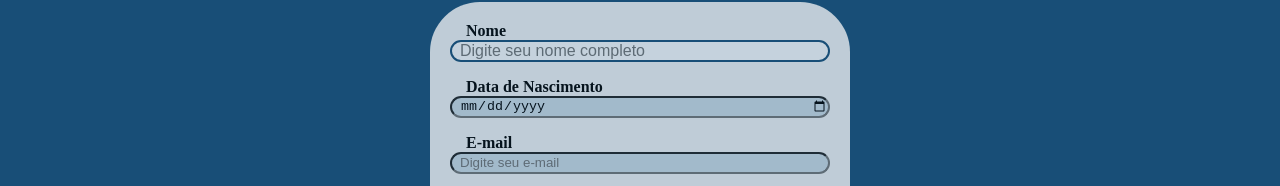
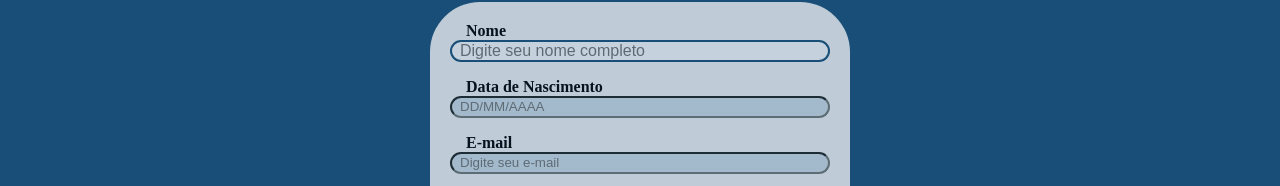
Before and after one commit to phlgoncalves/Projeto_Integrador, a React (Vite) app in the folder frontend/: page /registro in a window 1280 px wide. Shown: the part 170-356 px from the top of the page. Built offline with nearby package versions, Linux system fonts and the light colour scheme; a web font is replaced by a local one.

Commit message:
Alteração do campo Data Nascimento para string e formatação

```diff
--- a/frontend/src/components/RegistrationForm/index.tsx
+++ b/frontend/src/components/RegistrationForm/index.tsx
@@ -2,6 +2,7 @@ import React, { useState } from "react"
 
 function RegistrationForm() {
   const [nome, setNome] = useState('');
+  const [dataNasc, setdataNasc] = useState('');
   const [email, setEmail] = useState('');
   const [cpf, setCpf] = useState('');
   const [celular, setCelular] = useState('');
@@ -29,6 +30,20 @@ function RegistrationForm() {
       valor = valor.replace(/^(\d{2})(\d{5})(\d{4})/, '($1) $2-$3');
     }
     setCelular(valor);
+  }
+
+  const formatarDataNascimento = (event: React.ChangeEvent<HTMLInputElement>): void => {
+
+    // Remove todos os caracteres que não sejam números
+    let valorAtual = event.target.value.replace(/\D/g, '');
+
+    // Formata a data para o formato DD/MM/AAAA
+    if (valorAtual.length >= 3 && valorAtual.length <= 4) {
+      valorAtual = valorAtual.slice(0, 2) + '/' + valorAtual.slice(2);
+    } else if (valorAtual.length >= 5 && valorAtual.length <= 8) {
+      valorAtual = valorAtual.slice(0, 2) + '/' + valorAtual.slice(2, 4) + '/' + valorAtual.slice(4);
+    }
+    setdataNasc(valorAtual);
   }
 
   // Função para validar o email
@@ -97,7 +112,15 @@ function RegistrationForm() {
       />
 
       <label htmlFor="dataNasc">Data de Nascimento</label>
-      <input type="date" name="dataNasc" id="dataNasc" />
+      <input
+        type="text"
+        name="dataNasc"
+        id="dataNasc"
+        placeholder="DD/MM/AAAA"
+        maxLength={10}
+        value={dataNasc}
+        onChange={formatarDataNascimento}/>
+
 
       <label htmlFor="email">E-mail</label>
       <input
```
